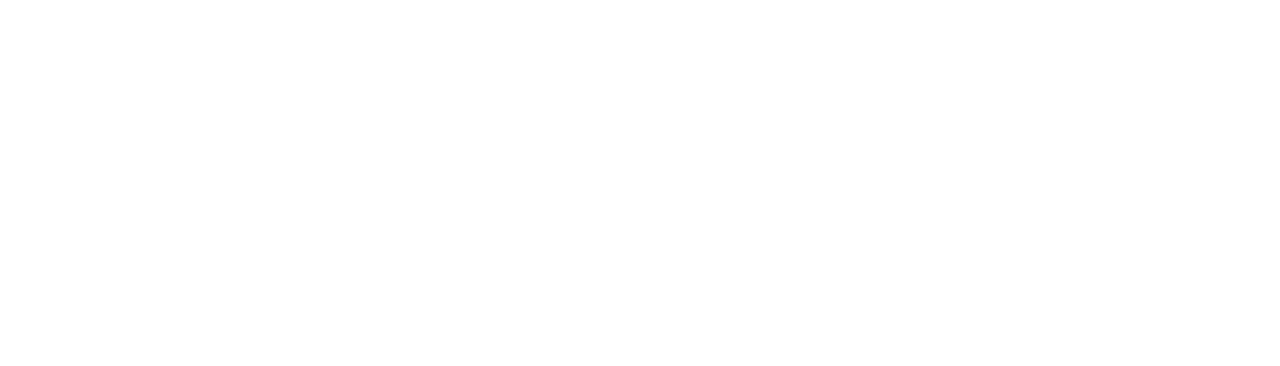
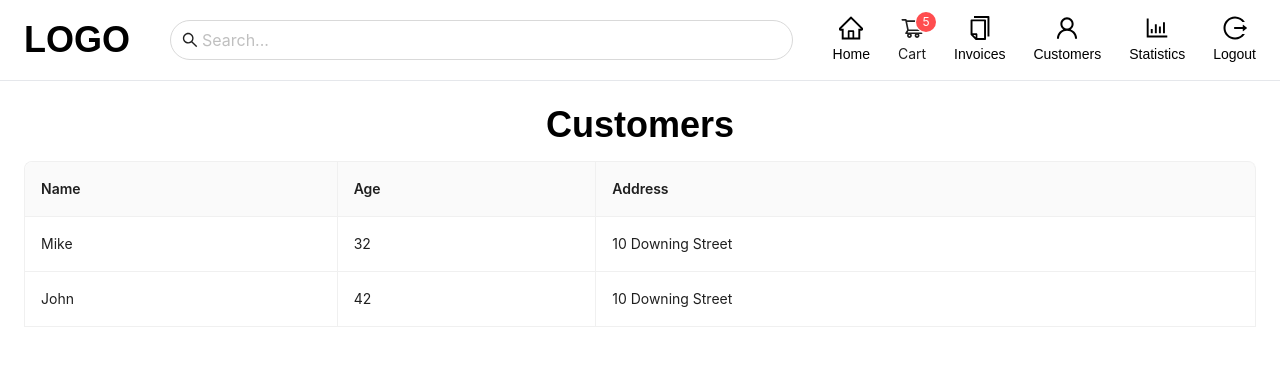
Before and after one commit to cagkancaglar/mern-pos-app-client, a React (Create React App) app: page /customers in a window 1280 px wide. Before the commit this address had no page. Shown: the top 366 px of the page. Built offline with nearby package versions, Linux system fonts and the light colour scheme; the HTML template or start-up script is replaced by a standard one.

Commit message:
customers-page

```diff
--- a/src/App.jsx
+++ b/src/App.jsx
@@ -2,6 +2,7 @@
 import HomePage from "./pages/HomePage";
 import CartPage from "./pages/CartPage";
 import InvoicePage from "./pages/InvoicePage";
+import CustomerPage from "./pages/CustomerPage";
 
 function App() {
   return (
@@ -10,6 +11,7 @@
         <Route path="/" index element={<HomePage />} />
         <Route path="/cart" element={<CartPage />} />
         <Route path="/invoices" element={<InvoicePage />} />
+        <Route path="/customers" element={<CustomerPage />} />
       </Routes>
     </BrowserRouter>
   );
--- a/src/components/Header.jsx
+++ b/src/components/Header.jsx
@@ -52,7 +52,7 @@
             <span className="text-sm md:text-md capitalize">invoices</span>
           </Link>
           <Link
-            to="/"
+            to="/customers"
             className="menu-link flex flex-col items-center justify-center gap-y-1 hover:text-[#40a9ff] transition-all"
           >
             <UserOutlined className="text-md md:text-2xl " />
--- /dev/null
+++ b/src/pages/CustomerPage.jsx
@@ -0,0 +1,55 @@
+import { Table } from "antd";
+import Header from "../components/Header";
+
+const CustomerPage = () => {
+
+  const dataSource = [
+    {
+      key: "1",
+      name: "Mike",
+      age: 32,
+      address: "10 Downing Street",
+    },
+    {
+      key: "2",
+      name: "John",
+      age: 42,
+      address: "10 Downing Street",
+    },
+  ];
+
+  const columns = [
+    {
+      title: "Name",
+      dataIndex: "name",
+      key: "name",
+    },
+    {
+      title: "Age",
+      dataIndex: "age",
+      key: "age",
+    },
+    {
+      title: "Address",
+      dataIndex: "address",
+      key: "address",
+    },
+  ];
+
+  return (
+    <>
+      <Header />
+      <h1 className="text-4xl font-bold text-center mb-4">Customers</h1>
+      <div className="px-6">
+        <Table
+          dataSource={dataSource}
+          columns={columns}
+          bordered
+          pagination={false}
+        />
+      </div>
+    </>
+  );
+};
+
+export default CustomerPage;
```
